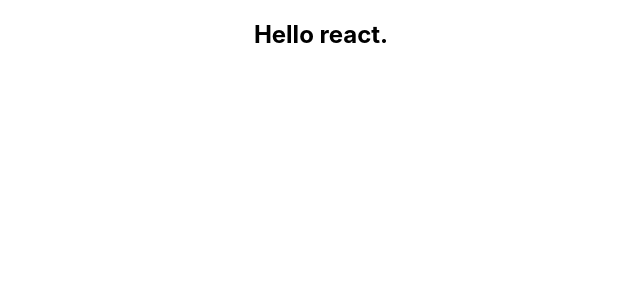
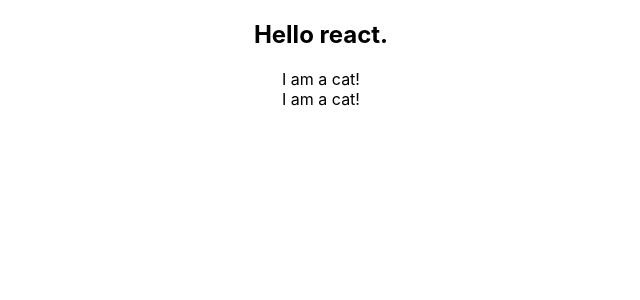
Before and after one commit to velebit-tech/react-repo, a React (Create React App) app: page / in a window 1280 px wide. Shown: the top 300 px of the page, without its empty margins (319-959 px from the left). Built offline with nearby package versions, Linux system fonts and the light colour scheme.

Commit message:
added first component

```diff
--- /dev/null
+++ b/src/Animal/Animal.js
@@ -0,0 +1,7 @@
+import React from 'react';
+
+const animal = () => {
+  return <div>I am a cat!</div>
+}
+
+export default animal;
--- a/src/App.js
+++ b/src/App.js
@@ -1,10 +1,13 @@
 import React from 'react';
 import './App.css';
+import Person from './Animal/Animal.js'
 
 function App() {
   return (
     <div className="App">
       <h2>Hello react.</h2>
+      <Person />
+      <Person />
     </div>
   );
 }
```
